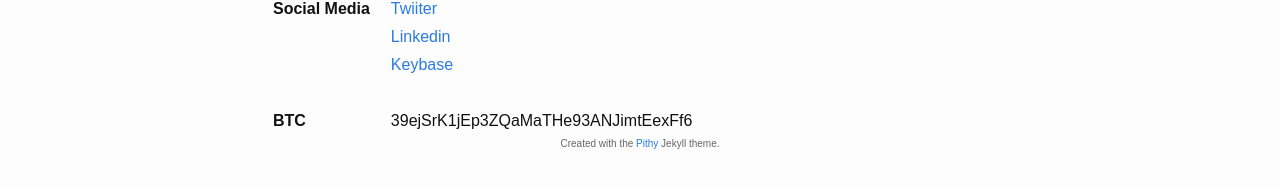
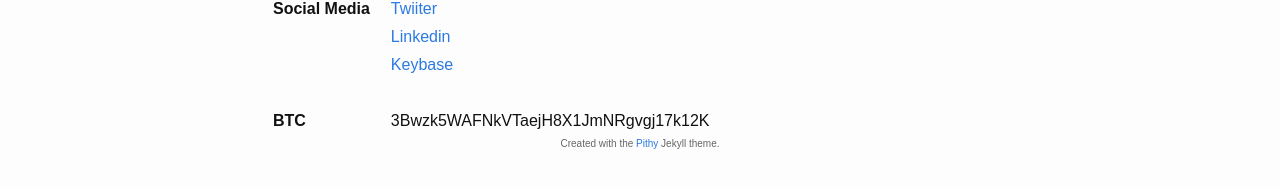
Before and after one commit to ejj/ejj.github.io, a Jekyll site: the page built from contact.md, in a window 1280 px wide. Shown: the part 411-599 px from the top of the page. Built offline with Jekyll 4.4.1, drawn with Linux system fonts in a browser that asks for light colours.

Commit message:
Update bitcoin address.

```diff
--- a/contact.md
+++ b/contact.md
@@ -14,4 +14,4 @@ Contact Information
 |                  ||| [Linkedin](https://www.linkedin.com/pub/ethan-jackson/b/780/344) |
 |                  ||| [Keybase](https://keybase.io/ejj) |
 |||||
-| **BTC**          ||| 39ejSrK1jEp3ZQaMaTHe93ANJimtEexFf6 |
+| **BTC**          ||| 3Bwzk5WAFNkVTaejH8X1JmNRgvgj17k12K |
```
